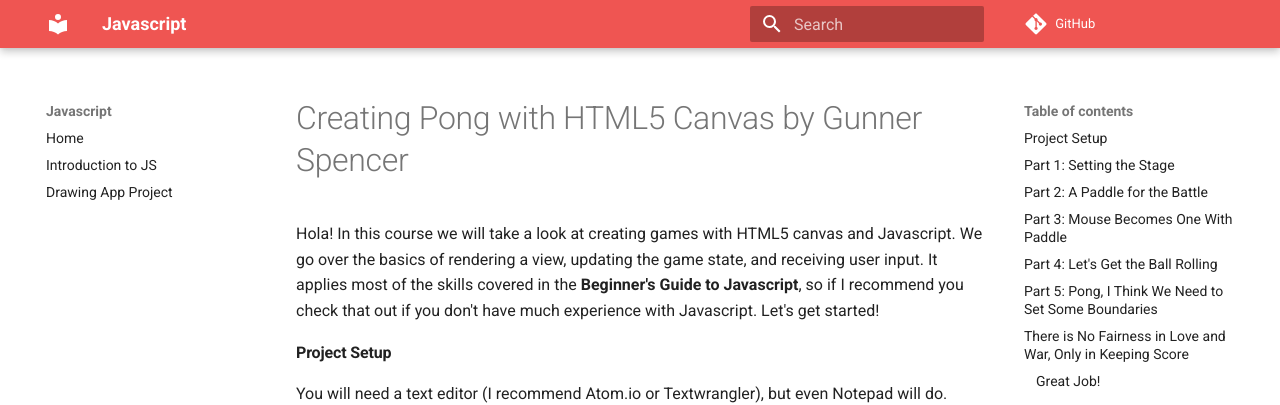
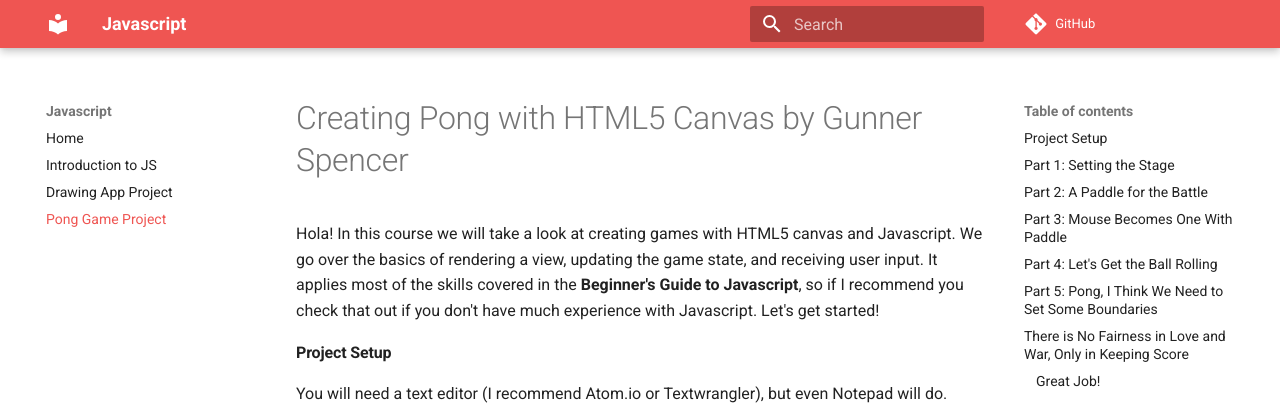
Before and after one commit to SanDiegoCode/javascript, an MkDocs documentation site: the page built from docs/HTML5CanvasGame.md, in a window 1280 px wide. Shown: the top 405 px of the page. Built offline with MkDocs 1.6.1 and Material for MkDocs 9.7.7, drawn with Linux system fonts in a browser that asks for light colours; comment, search, counter and statistics services are not loaded; old or Windows-style settings are respelled for this version of MkDocs.

Commit message:
updated mkdocs

```diff
--- a/mkdocs.yml
+++ b/mkdocs.yml
@@ -8,7 +8,7 @@ pages:
 - Home: index.md
 - Introduction to JS: BeginnerJavascript.md
 - Drawing App Project: HTML5DrawingApp.md
-
+- Pong Game Project: HTML5CanvasGame.md
 # Uncomment the below line to add lessons
 #- Lesson 1: lesson1.md
 
```
Also changed, not shown: 2 other files.
